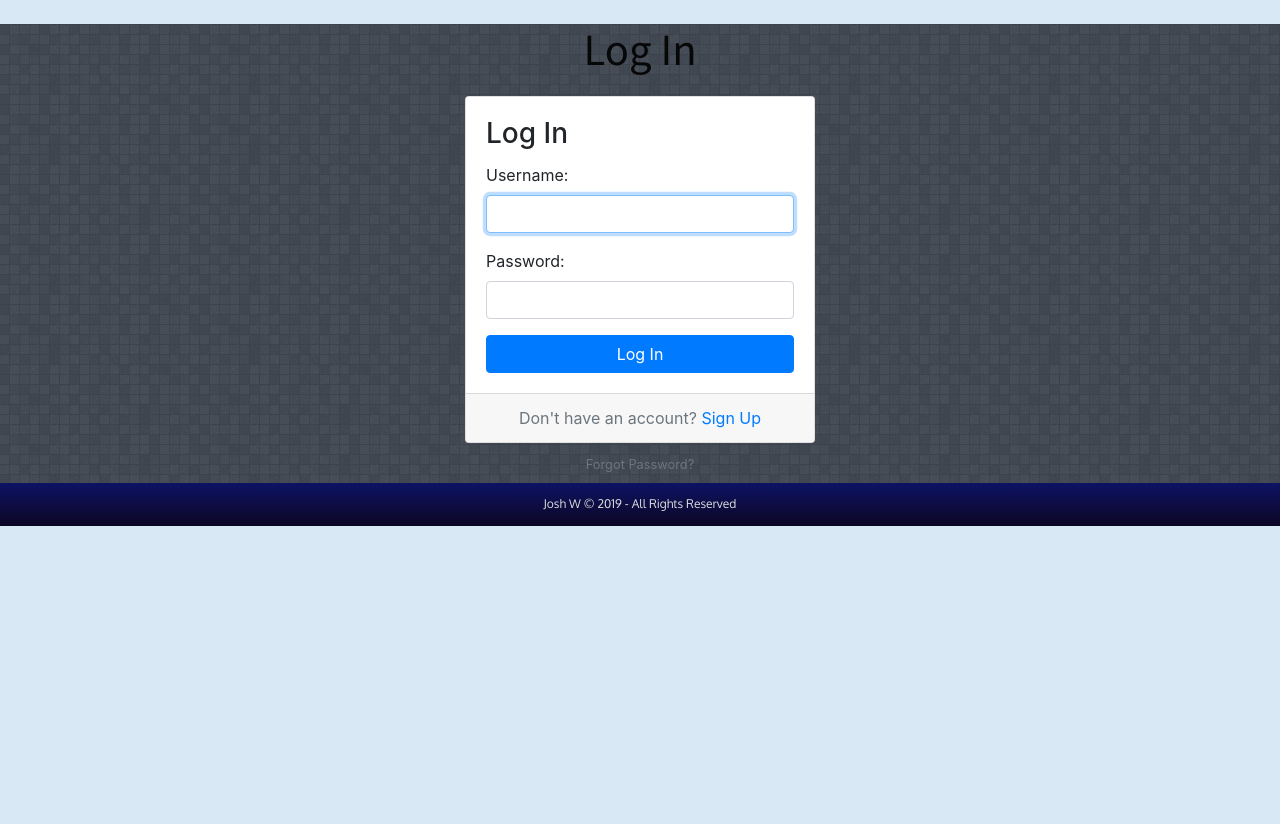
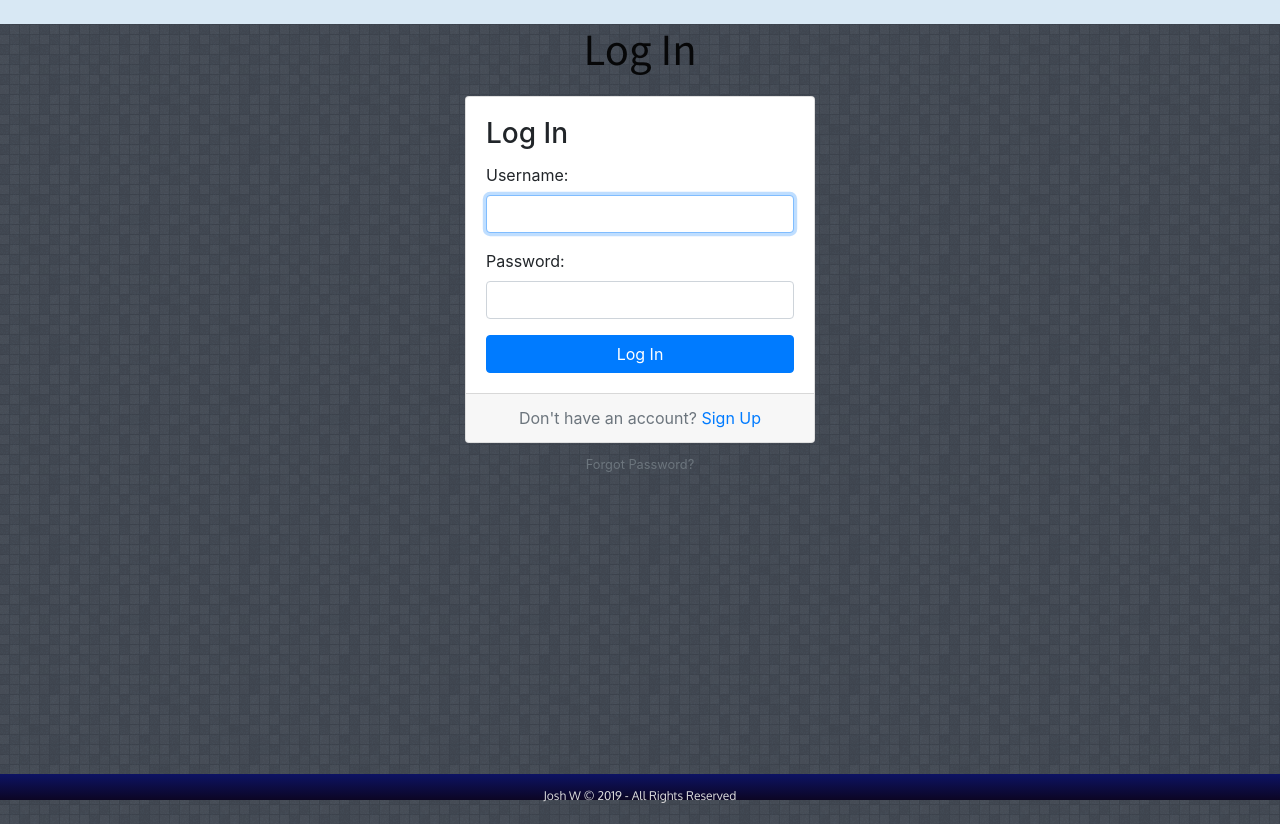
Before and after one commit to jtw10/django_app, a Django app: page /login/?next=/boards/1/topics/1/posts/1/edit/ in a window 1280 px wide. Before the commit the page ends 526 px from the top, so only its background shows below. Run offline with Django 3.2, Linux system fonts and the light colour scheme; some libraries are stand-ins or nearby versions; some web fonts are replaced.

Commit message:
Update mystyle.css

```diff
--- a/static/css/mystyle.css
+++ b/static/css/mystyle.css
@@ -1,4 +1,10 @@
 @import url("https://fonts.googleapis.com/css?family=Oxygen:300,400,700|Permanent+Marker|Viga&display=swap");
+
+html,
+body {
+  height: 100%;
+  width: 100%;
+}
 
 html,
 body,
@@ -29,8 +35,11 @@ a {
   background-image: -webkit-gradient(linear, left top, left bottom, from(#0d1363), to(#0c0624));
   background-image: linear-gradient(#0d1363, #0c0624);
   font-family: "Oxygen", Arial, sans-serif;
-  height: auto;
   padding: 1%;
+  position:absolute;
+  bottom:0;
+  width:100%;
+  height: 2vh;
 }
 
 .btn:focus,
```
